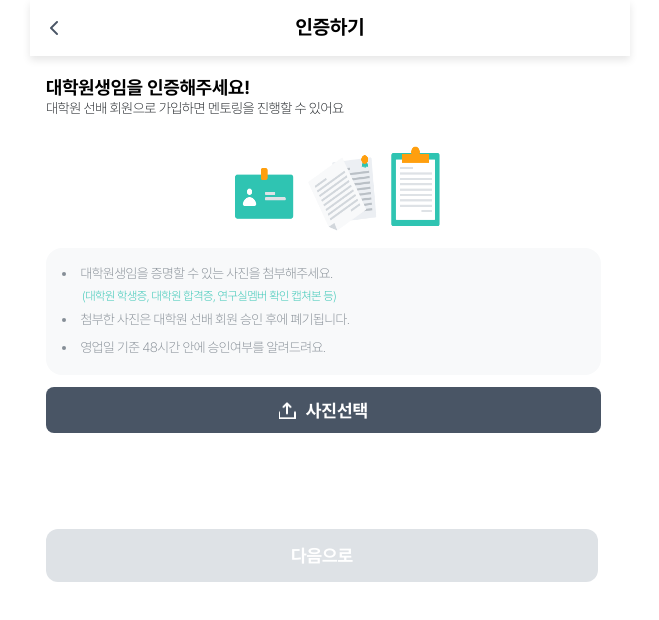
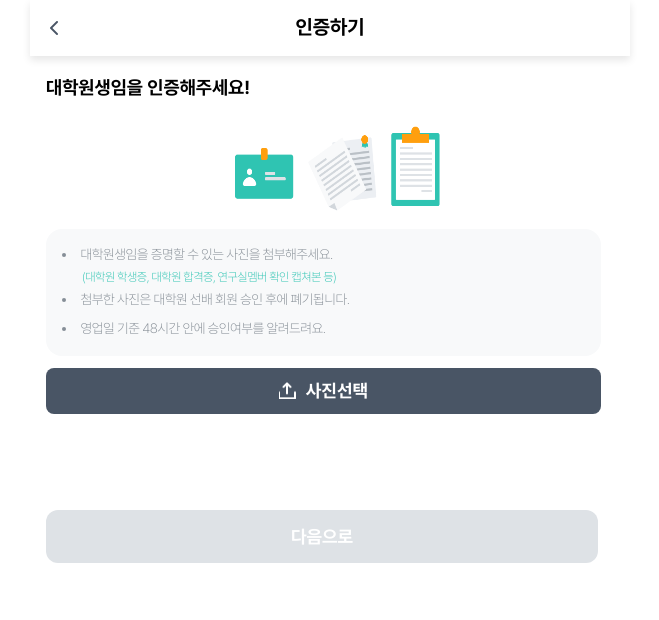
Before and after one commit to WE-ARE-RACCOONS/postgraduate-front, a Next.js app: page /signup/select/common-info/auth in a window 1280 px wide. Shown: the top 620 px of the page, without its empty margins (310-969 px from the left). Built offline with nearby package versions, Linux system fonts and the light colour scheme.

Commit message:
Update page.tsx

```diff
--- a/src/app/signup/select/common-info/auth/page.tsx
+++ b/src/app/signup/select/common-info/auth/page.tsx
@@ -63,9 +63,9 @@ function AuthPage() {
       </div>
       <div style={{ marginLeft: '1rem' }}>
         <h3 style={{ marginTop: '1.25rem' }}>대학원생임을 인증해주세요!</h3>
-        <AuthFont>
+{/*         <AuthFont>
           대학원 선배 회원으로 가입하면 멘토링을 진행할 수 있어요
-        </AuthFont>
+        </AuthFont> */}
         <br />
         <AuthImgBox>
           <Image width={233} height={100} alt="auth-img" src={auth} />
@@ -110,15 +110,15 @@ function AuthPage() {
   );
 }
 
-export const AuthFont = styled.div`
-  color: #212529;
-  font-family: Pretendard;
-  font-size: 0.875rem;
-  font-style: normal;
-  font-weight: 400;
-  line-height: 140%; /* 1.225rem */
-  letter-spacing: -0.03125rem;
-`;
+// export const AuthFont = styled.div`
+//   color: #212529;
+//   font-family: Pretendard;
+//   font-size: 0.875rem;
+//   font-style: normal;
+//   font-weight: 400;
+//   line-height: 140%; /* 1.225rem */
+//   letter-spacing: -0.03125rem;
+// `;
 export const AuthBtn = styled.button<{ getPhoto: boolean }>`
   color: #fff;
   text-align: center;
```
